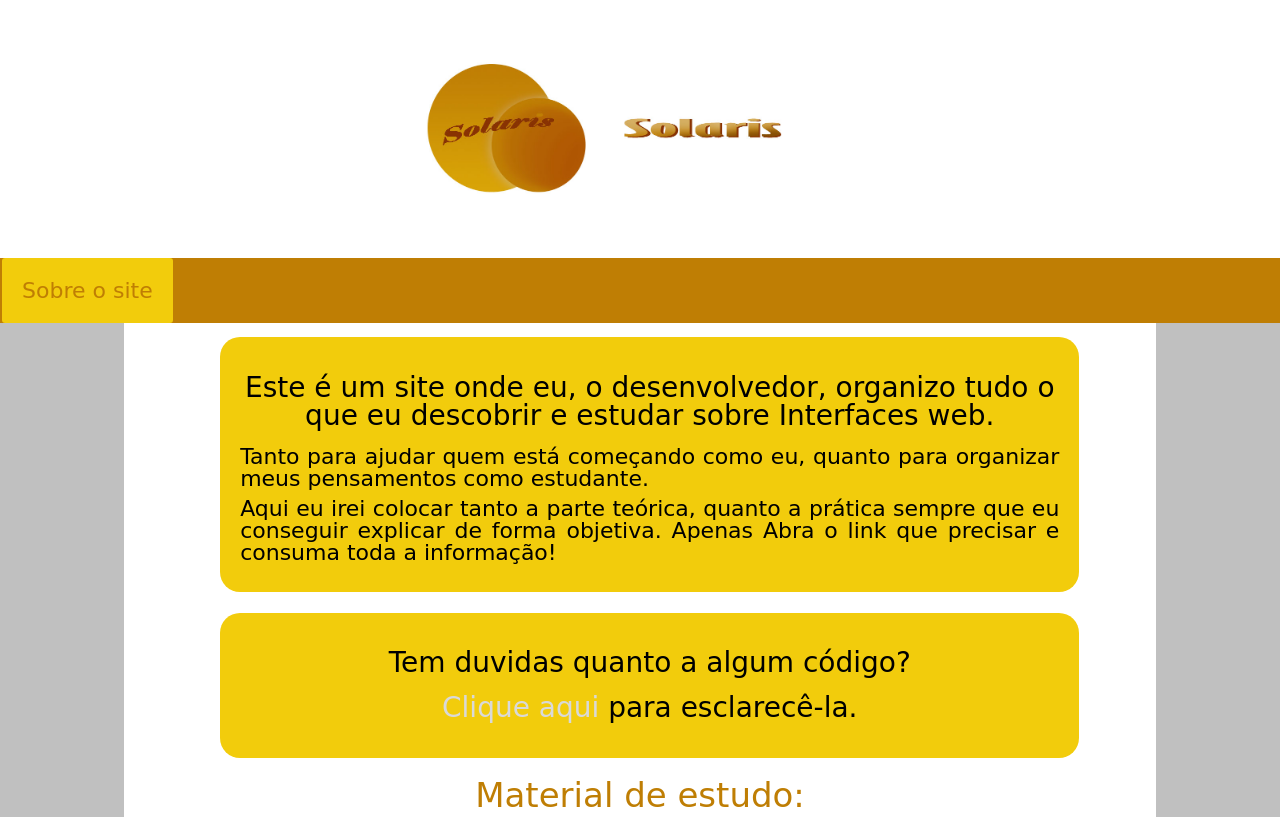
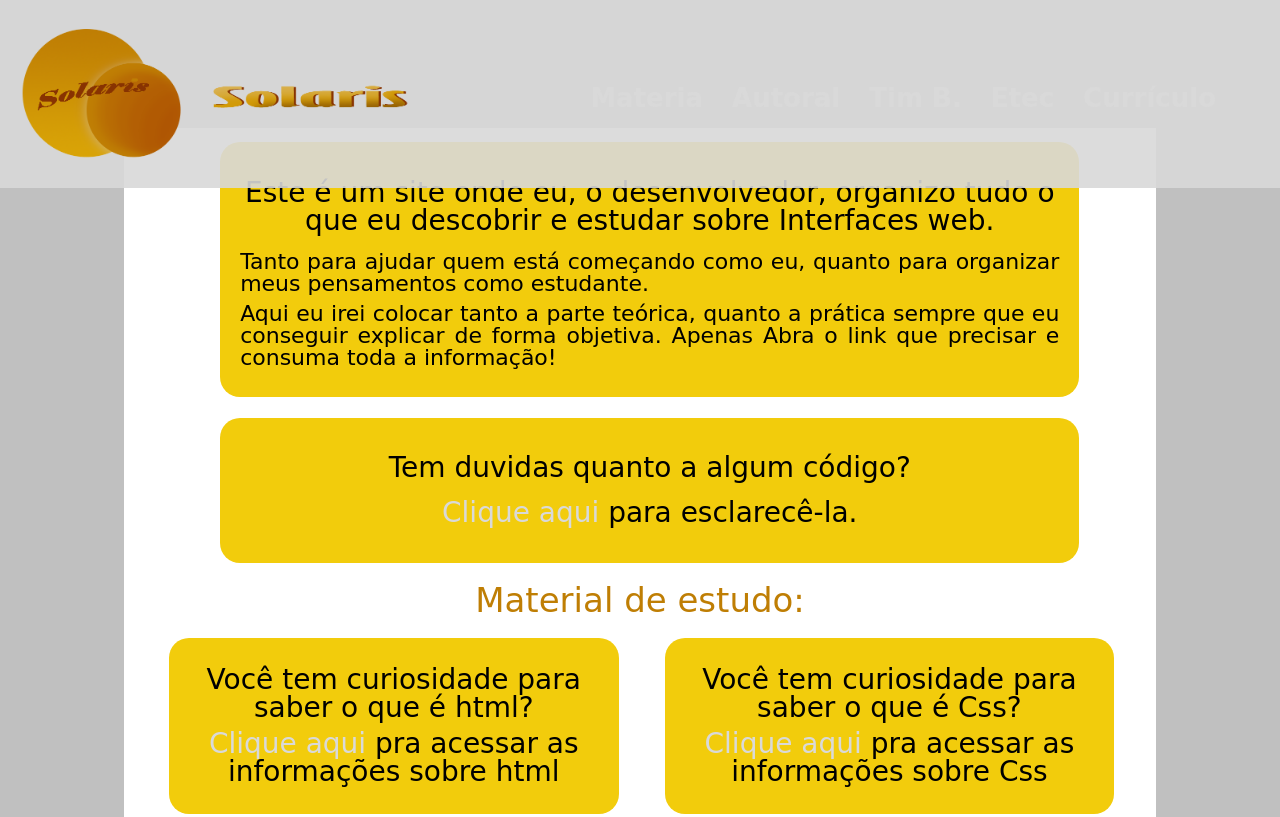
Before and after one commit to JarJv/SiteINTW, a plain HTML site: page index.html in a window 1280 px wide. Shown: the top 817 px of the page. Drawn offline with Linux system fonts and the light colour scheme; a web font is replaced by a local one.

Commit message:
Add files via upload

```diff
--- a/css/css_inicial.css
+++ b/css/css_inicial.css
@@ -5,18 +5,44 @@ html{
 body{
 	background-color: #C0C0C0;
 	font-family: 'Girassol', cursive;
+
 }
 
-.header{
-	background-color: #fff;
-	padding: 40px;
+header{
+	background-color: #D0D0D0;
+	padding: 5px;
 	font-weight: bold;
 	color: #F2CC0C;
 	position: relative;
+	display: flex;
+	flex-direction: column;
+	align-items: center;
 }
 
-.navegation{
-	background-color: #BF7E04;
+.menu-opcoes{
+	text-align: center;
+}
+
+.fixo{
+		position: fixed;
+		top: 0;
+		right: 0;
+		left: 0;
+		z-index: 1030;
+	}
+
+.contimg{
+	display: inline-block;
+	position: relative;
+}
+
+.ajustes{
+	line-height: 1;
+	text-align: center;
+}
+
+.ajustes li:hover{
+	background-color: ;
 }
 
 .container{
@@ -25,12 +51,63 @@ body{
 	margin-left: auto;
 	margin-right: auto;
 	padding: 4px;
+	margin-top:3%;
+	position: relative;
 }
 
 .footer{
 	background-color: #BF7E04;
 	padding: 2px;
 	text-align: center;
+}
+
+/*maior que 599px*/
+@media screen and (max-width: 599px){
+	.container{
+		margin-top: 60%;
+	}
+
+	header{
+		background-color: rgba(217, 217, 217, 0.9);
+		font-size: 20px;
+	}
+}
+
+/*maior que 600px*/
+@media screen and ( min-width: 600px){
+	.container{
+		margin-top: 52%;
+	}
+
+	header{
+		background-color: rgba(217, 217, 217, 0.9);
+		font-size: 20px;
+	}
+}
+
+/*maior que 768px*/
+@media screen and (min-width: 768px){
+	.container{
+		margin-top: 10%;
+	}
+
+	header{
+		background-color: rgba(217, 217, 217, 0.9);
+		flex-direction: row;
+		font-size: 26px;
+		position: relative;
+	}
+
+	.menu-opcoes{
+		position: absolute;
+		right: 5%;
+		top: 45%;
+	}
+
+	.menu-opcoes ul li{
+		display: inline;
+		margin-left: 20px;
+	}
 }
 
 .section{
--- a/index.html
+++ b/index.html
@@ -5,30 +5,27 @@
 	<meta charset="utf-8">
 	<link rel="stylesheet" type="text/css" href="css/reset.css">
 	<link rel="stylesheet" type="text/css" href="css/css_inicial.css">
-	<link rel="shortcut icon" href="img/IconSolaris.jpg">
+	<link rel="shortcut icon" href="img/IconSolaris.png">
 	<link rel="preconnect" href="https://fonts.gstatic.com">
 <link href="https://fonts.googleapis.com/css2?family=Girassol&display=swap" rel="stylesheet">
 </head>
 <body>
 
-	<div class="header">
+	<header class="fixo">
 		<div class="contimg">
-			<img width="460px"; height="178px"; class="displayed" src="img/LogotipoSolaris.jpg">
+			<img width="460px"; height="178px"; class="displayed" src="img/LogotipoSolaris.png">
 		</div>
+			<nav class="menu-opcoes">
+				<ul class="ajustes">
+					<li><a href="#material">Materia</a></li>
+					<li><a href="#Autoral">Autoral</a></li>
+					<li><a href="#tim">Tim B.</a></li>
+					<li><a href="https://www.etecmcm.com.br/">Etec</a></li>
+					<li><a href="curriculo.html">Currículo</a></li>
+				</ul>
+			</nav>
+	</header>
 
-	</div>
-
-	<div class="navegation">
-		<div class="dropdown">
-			<button class="dropbtn">Sobre o site</button>
-				<div class="dropdown-content">
-					<a href="#material">Estudo</a>
-					<a href="#Autoral">Autoral</a>
-					<a href="#tim">Biografia</a>
-				</div>
-		</div>
-
-	</div>
 		<div class="container">
 			<div class="section_aviso">
 				<h2>Este é um site onde eu, o desenvolvedor, organizo tudo o que eu descobrir e estudar sobre Interfaces web.</h2>
@@ -36,12 +33,12 @@
 					<p>Aqui eu irei colocar tanto a parte teórica, quanto a prática sempre que eu conseguir explicar de forma objetiva. Apenas Abra o link que precisar e consuma toda a informação!</p>
 			</div>
 
-			<div class="section">
+			<div class="section" id="material">
 				<h2>Tem duvidas quanto a algum código?</h2>
 				<h2><a href="https://www.w3schools.com/default.asp">Clique aqui </a> para esclarecê-la.</h2>
 			</div>
 
-				<h1 id="material">Material de estudo:</h1>
+				<h1 >Material de estudo:</h1>
 
 			<div class="section2">
 				<h2>Você tem curiosidade para saber o que é html?</h2>
@@ -58,12 +55,12 @@
 				<h2><a href="pagina_fluxograma.html">Clique aqui</a> pra acessar as informações sobre fluxograma</h2>
 			</div>
 
-			<div class="section2">
+			<div class="section2" id="Autoral">
 				<h2>Você tem curiosidade para saber sobre positionamento?</h2>
 				<h2><a href="posicionamento.html">Clique aqui</a> pra acessar uma página com o conceito de posicionamento</h2>
 			</div>
 
-				<h1 id="Autoral">Projetos autorais:</h1>
+				<h1>Projetos autorais:</h1>
 
 			<div class="section2">
 				<h2>Matéria sobre Adsense e Adwords</h2>
```
Also changed, not shown: curriculo.html (added, +14 -0 lines), img/IconSolaris.png (added), img/LogotipoSolaris.png (added), img/construcao.jpg (added).
